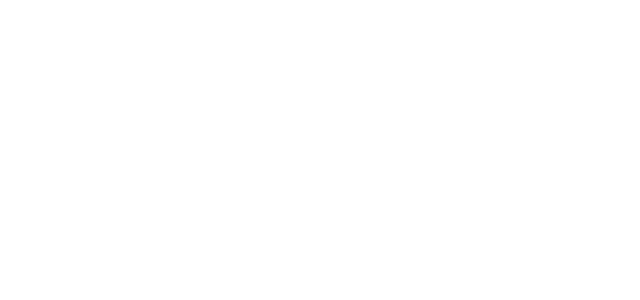
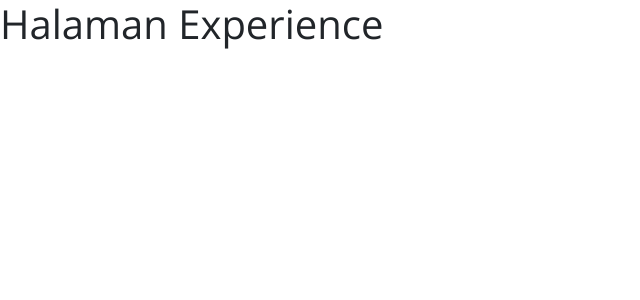
Before and after one commit to twicks95/Frontend-Jobshall-App, a React (Create React App) app: page /experience in a window 1280 px wide. Shown: the top 300 px of the page, without its empty margins (0-640 px from the left). Built offline with nearby package versions, Linux system fonts and the light colour scheme.

Commit message:
basic page

```diff
--- a/src/App.js
+++ b/src/App.js
@@ -13,6 +13,7 @@
 import Request from "./pages/main/user/password/Request";
 import Home from "./pages/main/home/Home";
 import WorkerEditProfile from "./pages/main/profile/WorkerEditProfile/WorkerEditProfile";
+import Experience from "./pages/main/experience/Experience";
 
 class App extends Component {
   render() {
@@ -32,6 +33,7 @@
           <Route path="/login" exact component={Login} />
           <Route path="/home" exact component={Home} />
           <Route path="/worker/edit" exact component={WorkerEditProfile} />
+          <Route path="/experience" exact component={Experience} />
           <Route path="/" exact component={Landing} />
         </Switch>
       </Router>
--- /dev/null
+++ b/src/pages/main/experience/Experience.js
@@ -0,0 +1,14 @@
+import React, { Component } from "react";
+import styles from "./Experience.module.css";
+
+class Experience extends Component {
+  render() {
+    return (
+      <>
+        <h1 className={styles.mainText}>Halaman Experience</h1>
+      </>
+    );
+  }
+}
+
+export default Experience;
```
Also changed, not shown: src/pages/main/experience/Experience.module.css (added).
